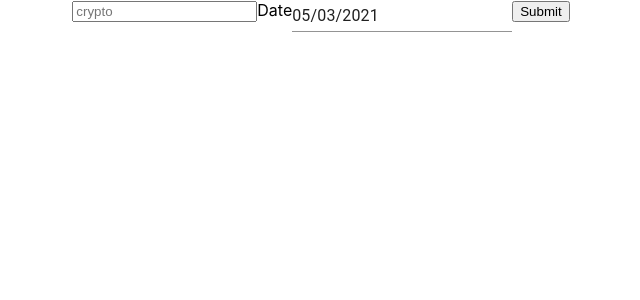
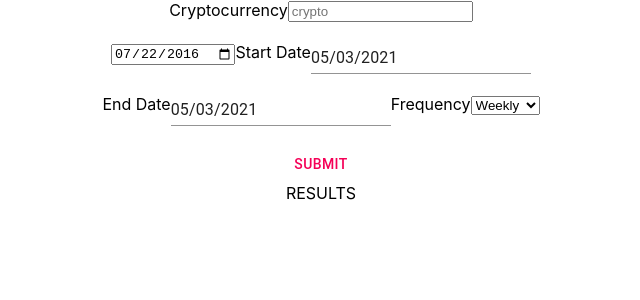
Before and after one commit to joshuayannix/dca_crypto, a React (Create React App) app: page / in a window 1280 px wide. Shown: the top 300 px of the page, without its empty margins (319-959 px from the left). Built offline with nearby package versions, Linux system fonts and the light colour scheme.

Commit message:
custom month calculator function

```diff
--- a/src/App.js
+++ b/src/App.js
@@ -2,11 +2,15 @@ import React, { useState } from 'react'
 import './App.css';
 import {DatePicker, MuiPickersUtilsProvider} from '@material-ui/pickers';
 import DateFnsUtils from '@date-io/date-fns';
+import Button from '@material-ui/core/Button';
+
 
 function App() {
   const [selectedDate, handleDateChange] = useState(new Date());
+  const [selectedEndDate, handleEndDateChange] = useState(new Date());
   const [price, setPrice] = useState([])
   const [crypto, setCrypto] = useState('')
+
 
   const apiGet = (crypto, day, month, year) => {
     fetch(`https://api.coingecko.com/api/v3/coins/${crypto}/history?date=${day}-${month}-${year}&localization=false`)
@@ -19,6 +23,7 @@ function App() {
 
   const onSubmit = e => {
     e.preventDefault()
+    console.log('onSubmit selectedDate', selectedDate)
     apiGet(crypto, selectedDate.getDate(), selectedDate.getMonth() + 1, selectedDate.getFullYear())
   };
 
@@ -26,16 +31,45 @@ function App() {
     setCrypto(e.target.value)
   }
 
+  const calculateMonths = (start, end) => {
+    let months = start.getMonth() - end.getMonth()
+    let dates = [start]
+    while(months > 0) {
+      dates.push(start + 1)
+      months--
+    }
+    return dates
+  }
+
   return (
     <div className="App">
       <form onSubmit={onSubmit}>
+        <label>Cryptocurrency</label>
         <input
           onChange={changeCrypto}
           value={crypto}
           placeholder="crypto"
         />
+        <br/>
+        <br/>
 
-        <label>Date</label>
+        <input
+          type="date"
+          id="start"
+          class="form-control"
+          name="trip-start" value="2016-07-22" min="2000-1-1"/>
+
+        <label>Start Date</label>
+        <MuiPickersUtilsProvider utils={DateFnsUtils}>
+          <DatePicker
+            value={selectedDate}
+            onChange={handleDateChange}
+            format='MM/dd/yyy'
+          />
+        </MuiPickersUtilsProvider>
+        <br/>
+        <br/>
+        <label>End Date</label>
         <MuiPickersUtilsProvider utils={DateFnsUtils}>
           <DatePicker
             value={selectedDate}
@@ -44,12 +78,30 @@ function App() {
           />
         </MuiPickersUtilsProvider>
 
-        <button type='submit'>Submit</button>
+        <label>Frequency
+          <select>
+            <option>Weekly</option>
+            <option>Monthly</option>
+            <option>Daily</option>
+          </select>
+        </label>
+        <br/>
+        <br/>
+
+        <Button
+          type='submit'
+          color='secondary'
+        >submit</Button>
       </form>
 
+      <div>
+        RESULTS
+        <div>{price}</div>
 
 
-        {price}
+      </div>
+
+
 
     </div>
   );
```
Also changed, not shown: monthCalculator.js (added, +31 -0 lines).
